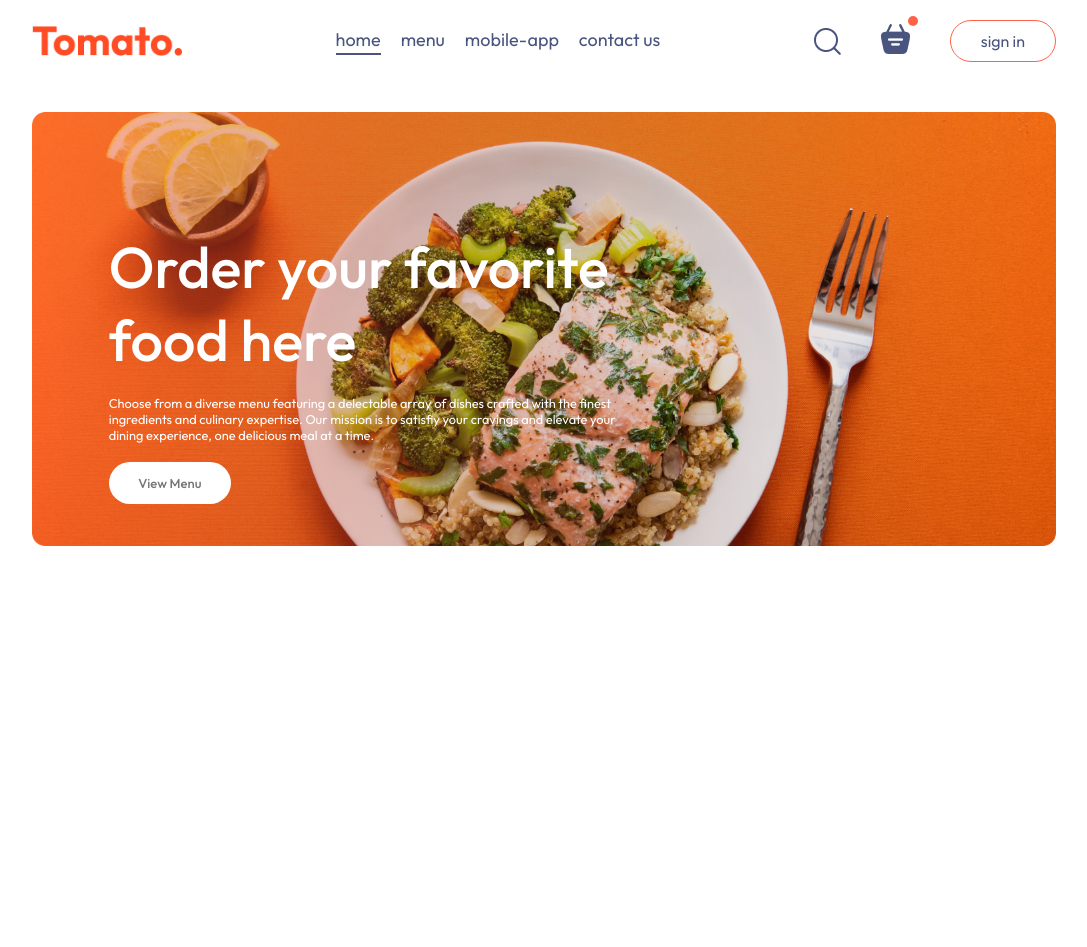
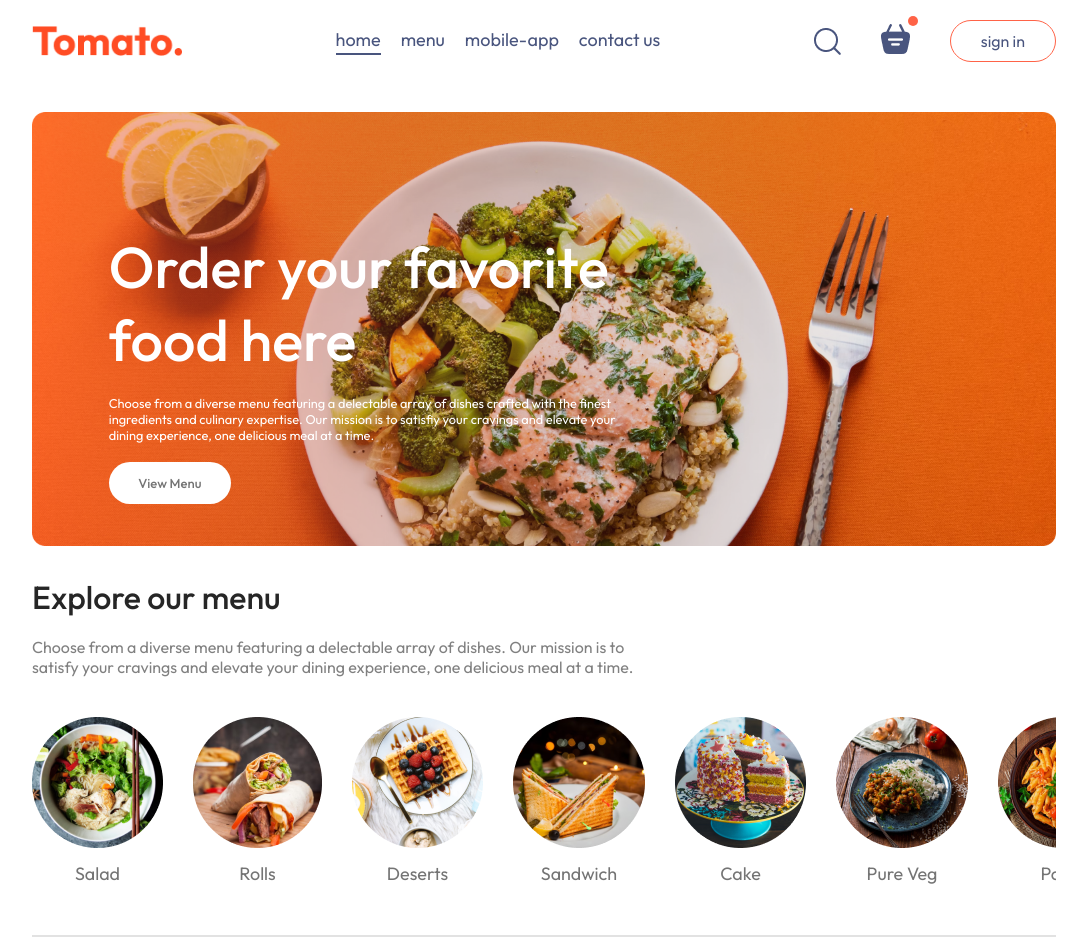
Before and after one commit to OoKiaoO/food-del, a React (Vite) app in the folder frontend/: page / in a window 1280 px wide. Shown: the whole page, without its empty margins (96-1183 px from the left). Before the commit the page ends 800 px from the top, so only its background shows below. Built offline with nearby package versions, Linux system fonts and the light colour scheme.

Commit message:
created ExploreMenu component

```diff
--- /dev/null
+++ b/frontend/src/components/ExploreMenu/ExploreMenu.css
@@ -0,0 +1,52 @@
+.explore-menu {
+  display: flex;
+  flex-direction: column;
+  gap: 20px;
+}
+
+.explore-menu h1 {
+  color: #262626;
+  font-weight: 500;
+}
+
+.explore-menu-text {
+  max-width: 60%;
+  color: #808080;
+}
+
+.explore-menu-list {
+  display: flex;
+  justify-content: space-between;
+  align-items: center;
+  gap: 30px;
+  text-align: center;
+  margin: 20px 0px;
+  overflow-x: scroll;
+}
+
+/* Fix scroll bar display property */
+.explore-menu-list::-webkit-scrollbar {
+  display: none;
+}
+
+.explore-menu-item img {
+  width: 7.5vw;
+  min-width: 80px;
+  cursor: pointer;
+  border-radius: 50%;
+  transition: 0.2s;
+}
+
+.explore-menu-list-item p {
+  margin-top: 10px;
+  color: #747474;
+  font-size: max(1.4vw, 16px);
+  cursor: pointer;
+}
+
+.explore-menu hr {
+  margin: 10px 0px;
+  height: 2px;
+  background-color: #e2e2e2;
+  border: none;
+}
--- /dev/null
+++ b/frontend/src/components/ExploreMenu/ExploreMenu.jsx
@@ -0,0 +1,25 @@
+// eslint-disable-next-line no-unused-vars
+import React from 'react'
+import { menu_list } from '../../assets/assets'
+import './ExploreMenu.css'
+
+
+export const ExploreMenu = () => {
+  return (
+    <div className='explore-menu' id='explore-menu'>
+      <h1>Explore our menu</h1>
+      <p className='explore-menu-text'>Choose from a diverse menu featuring a delectable array of dishes. Our mission is to satisfy your cravings and elevate your dining experience, one delicious meal at a time.</p>
+      <div className='explore-menu-list'>
+        {menu_list.map((item, index) => {
+          return (
+            <div key={index} className='explore-menu-list-item'>
+              <img src={item.menu_image} alt='' />
+              <p>{item.menu_name}</p>
+            </div>
+          )
+        })}
+      </div>
+      <hr />
+    </div>
+  )
+}
--- a/frontend/src/pages/Home/Home.jsx
+++ b/frontend/src/pages/Home/Home.jsx
@@ -2,11 +2,13 @@
 import React from 'react'
 import './Home.css'
 import Header from '../../components/Header/Header'
+import { ExploreMenu } from '../../components/ExploreMenu/ExploreMenu'
 
 const Home = () => {
   return (
     <div>
       <Header/>
+      <ExploreMenu/>
     </div>
   )
 }
```
